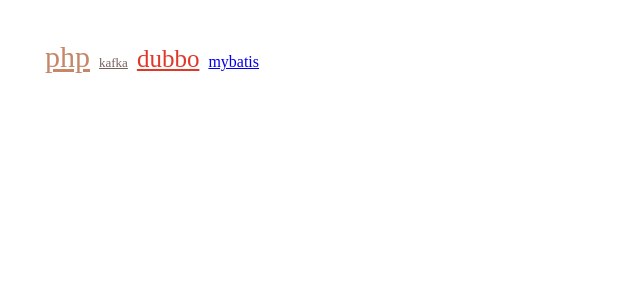
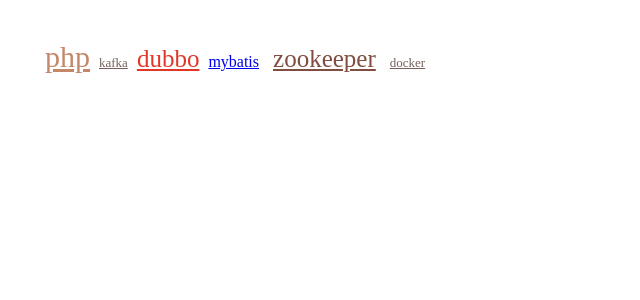
Before and after one commit to meiwenhui/blog.meiwenhui.com, a Jekyll site: the page index.html, which Jekyll copies as it is, in a window 1280 px wide. Shown: the top 300 px of the page, without its empty margins (0-640 px from the left). Built offline with Jekyll 4.4.1, drawn with Linux system fonts in a browser that asks for light colours.

Commit message:
Update index.html

```diff
--- a/index.html
+++ b/index.html
@@ -55,6 +55,8 @@ $(document).ready(function(){
 		<a target="_blank" href="http://kafka.apache.org/">kafka</a>
 		<a target="_blank" href="http://dubbo.apache.org/">dubbo</a>
 		<a target="_blank" href="http://www.mybatis.org/mybatis-3/zh/index.html">mybatis</a>
+		<a target="_blank" href="https://www.cnblogs.com/qingyunzong/p/8629775.html">zookeeper</a>
+		<a target="_blank" href="https://hub.docker.com/">docker</a>
 
 	</div>
 </div>
```
